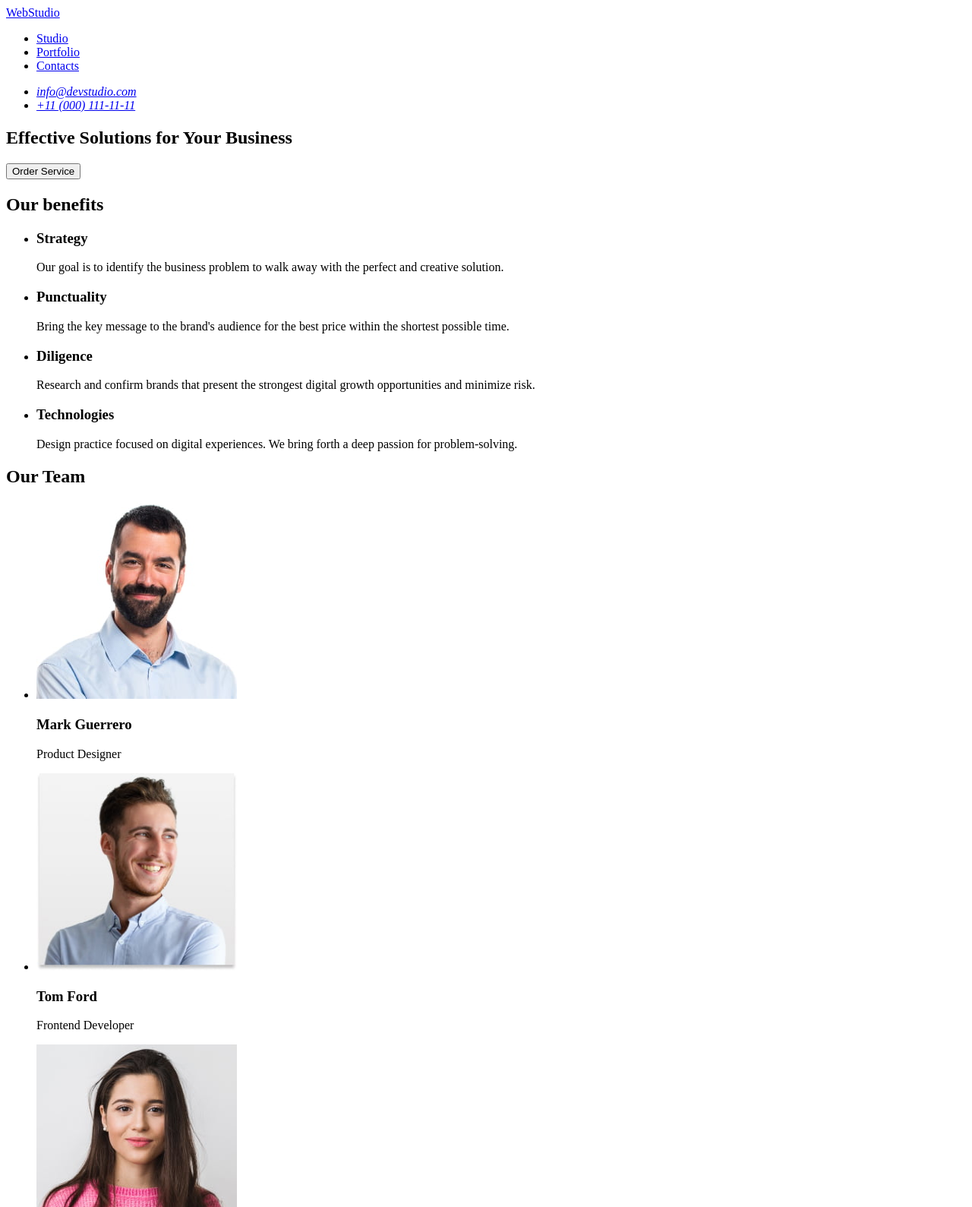
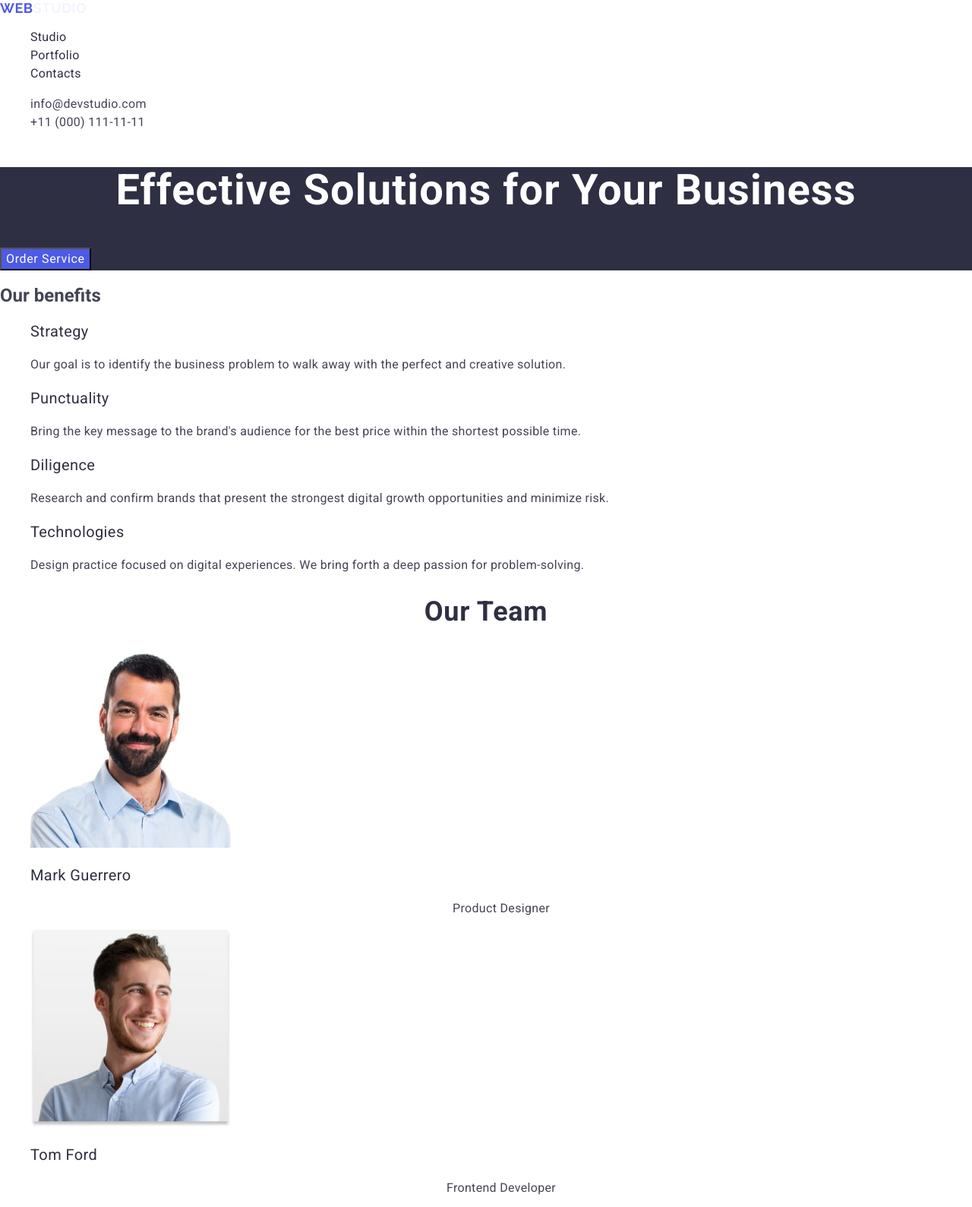
Before and after one commit to diannakazarian/goit-markup-hm-02, a plain HTML site: page index.html in a window 1280 px wide. Shown: the top 1589 px of the page at 76% size. Drawn offline with nearby package versions, Linux system fonts and the light colour scheme.

Commit message:
add markup

```diff
--- /dev/null
+++ b/css/styles.css
@@ -0,0 +1,132 @@
+/* common styles */
+ul,
+ol {
+  list-style-type: none;
+}
+
+a {
+  text-decoration: none;
+}
+button {
+  cursor: pointer;
+}
+body {
+  font-family: "Roboto", sans-serif;
+  color: #434455;
+  background: #fff;
+}
+/* header styles */
+.page-logo {
+  font-family: "Raleway", sans-serif;
+  font-weight: 700;
+  font-size: 18px;
+  line-height: 1.17;
+  letter-spacing: 0.03em;
+  text-transform: uppercase;
+  color: #4d5ae5;
+}
+.page-logo .logo-header,
+.logo-part {
+  color: #2e2f42;
+}
+.page-logo .logo-footer,
+.logo-part {
+  color: #f4f4fd;
+}
+
+.menu-link {
+  font-weight: 500;
+  font-size: 16px;
+  line-height: 1.5;
+  letter-spacing: 0.02em;
+  color: #2e2f42;
+}
+
+.contacts {
+  font-style: normal;
+}
+.contacts-link {
+  font-size: 16px;
+  line-height: 1.5;
+  letter-spacing: 0.02em;
+  color: #434455;
+}
+.menu-link:hover,
+.menu-link:focus,
+.contacts-link:hover,
+.contacts-link:focus {
+  color: #404bbf;
+}
+.main-title {
+  font-weight: 700;
+  font-size: 56px;
+  line-height: 1.07143;
+  letter-spacing: 0.02em;
+  text-align: center;
+  color: #ffffff;
+}
+.main {
+  background-color: #2e2f42;
+}
+.order-servise-btn {
+  font-weight: 500;
+  font-size: 16px;
+  line-height: 1.5;
+  letter-spacing: 0.04em;
+  color: #ffffff;
+  background-color: #4d5ae5;
+}
+.benefits-list-title {
+  font-weight: 500;
+  font-size: 20px;
+  line-height: 1.2;
+  letter-spacing: 0.02em;
+  color: #2e2f42;
+}
+.benefits-list-text {
+  font-weight: 400;
+  font-size: 16px;
+  line-height: 1.5;
+  letter-spacing: 0.02em;
+  color: #434455;
+}
+.title {
+  font-weight: 700;
+  font-size: 36px;
+  line-height: 1.11;
+  letter-spacing: 0.02em;
+  text-align: center;
+  color: #2e2f42;
+}
+.title-name,
+.portfolio-name {
+  font-weight: 500;
+  font-size: 20px;
+  line-height: 1.2;
+  letter-spacing: 0.02em;
+
+  color: #2e2f42;
+}
+.main-title {
+  text-align: center;
+}
+.team-text,
+.portfilio-text {
+  font-weight: 400;
+  font-size: 16px;
+  line-height: 1.5;
+  letter-spacing: 0.02em;
+}
+.team-text {
+  text-align: center;
+}
+.page-footer {
+  background: #2e2f42;
+}
+.text-footer {
+  font-weight: 400;
+  font-size: 16px;
+  line-height: 1.5;
+  letter-spacing: 0.02em;
+  color: #f4f4fd;
+}
--- a/index.html
+++ b/index.html
@@ -4,115 +4,218 @@
     <meta charset="UTF-8" />
     <meta name="viewport" content="width=device-width, initial-scale=1.0" />
     <title>Web Studio</title>
+
+    <link rel="preconnect" href="https://fonts.googleapis.com" />
+    <link rel="preconnect" href="https://fonts.gstatic.com" crossorigin />
+    <link
+      href="https://fonts.googleapis.com/css2?family=Raleway:wght@700&family=Roboto:ital,wght@0,400;0,700;1,900&display=swap"
+      rel="stylesheet"
+    />
+    <link
+      rel="stylesheet"
+      href="https://cdnjs.cloudflare.com/ajax/libs/modern-normalize/3.0.1/modern-normalize.min.css"
+    />
+    <link rel="stylesheet" href="css/styles.css" />
   </head>
   <body>
     <!-- page header -->
-    <header>
-      <nav>
-        <a href="./index.html">WebStudio</a>
-        <ul>
-          <li><a href="#studio">Studio</a></li>
-          <li><a href="#portfolio">Portfolio</a></li>
-          <li><a href="#contacts">Contacts</a></li>
+    <header class="page-header">
+      <nav class="pade-nav">
+        <a class="page-logo logo-header" href="./index.html"
+          >Web<span class="logo-part">Studio</span></a
+        >
+        <ul class="menu">
+          <li class="menu-item">
+            <a class="menu-link" href="#studio">Studio</a>
+          </li>
+          <li class="menu-item">
+            <a class="menu-link" href="#portfolio">Portfolio</a>
+          </li>
+          <li class="menu-item">
+            <a class="menu-link" href="#contacts">Contacts</a>
+          </li>
         </ul>
       </nav>
-      <address>
-        <ul>
-          <li><a href="mailto:info@devstudio.com">info@devstudio.com</a></li>
-          <li><a href="tel:+110001111111">+11 (000) 111-11-11</a></li>
+      <address class="contacts">
+        <ul class="contacts-list">
+          <li class="contacts-item">
+            <a class="contacts-link" href="mailto:info@devstud .com"
+              >info@devstudio.com</a
+            >
+          </li>
+          <li class="contacts-item">
+            <a class="contacts-link" href="tel:+110001111111"
+              >+11 (000) 111-11-11</a
+            >
+          </li>
         </ul>
       </address>
     </header>
     <main>
       <!-- section hero -->
-      <section>
-        <h1>Effective Solutions for Your Business</h1>
-        <button type="button">Order Service</button>
+      <section class="main">
+        <h1 class="main-title">Effective Solutions for Your Business</h1>
+        <button class="order-servise-btn" type="button">Order Service</button>
       </section>
       <!-- our  benefits -->
-      <section id="studio">
+
       <h2>Our benefits</h2>
-        <ul>
-          <li>
-            <h3>Strategy</h3>
-            <p>
+      <ul class="benefits-list">
+        <li class="benefits-list-item">
+          <h3 class="benefits-list-title">Strategy</h3>
+          <p class="benefits-list-text">
             Our goal is to identify the business problem to walk away with the
             perfect and creative solution.
           </p>
         </li>
-          <li>
-            <h3>Punctuality</h3>
-            <p>
+        <li class="benefits-list-item">
+          <h3 class="benefits-list-title">Punctuality</h3>
+          <p class="benefits-list-text">
             Bring the key message to the brand's audience for the best price
             within the shortest possible time.
           </p>
         </li>
-          <li>
-            <h3>Diligence</h3>
-            <p>
+        <li class="benefits-list-item">
+          <h3 class="benefits-list-title">Diligence</h3>
+          <p class="benefits-list-text">
             Research and confirm brands that present the strongest digital
             growth opportunities and minimize risk.
           </p>
         </li>
-          <li>
-            <h3>Technologies</h3>
-            <p>
+        <li class="benefits-list-item">
+          <h3 class="benefits-list-title">Technologies</h3>
+          <p class="benefits-list-text">
             Design practice focused on digital experiences. We bring forth a
             deep passion for problem-solving.
           </p>
         </li>
       </ul>
-      </section>
-      <!-- our team -->
-      <section id="portfolio">
-        <h2>Our Team</h2>
-        <ul>
-          <li>
+
+      <!-- Our Team -->
+      <h2 class="title">Our Team</h2>
+      <ul class="team-list">
+        <li class="team-list-item">
           <img
+            class="team-list-img"
             src="./images/our-team/mark-guerrero.jpg"
             alt="Mark Guerrero avatar"
             width="264"
             height="260"
           />
-            <h3>Mark Guerrero</h3>
-            <p>Product Designer</p>
+          <h3 class="title-name">Mark Guerrero</h3>
+          <p class="team-text">Product Designer</p>
         </li>
-          <li>
+        <li class="team-list-item">
           <img
+            class="team-list-img"
             src="./images/our-team/tom-ford.jpg"
             alt="Tom Ford avatar"
             width="264"
             height="260"
           />
-            <h3>Tom Ford</h3>
-            <p>Frontend Developer</p>
+          <h3 class="title-name">Tom Ford</h3>
+          <p class="team-text">Frontend Developer</p>
         </li>
-          <li>
+        <li class="team-list-item">
           <img
+            class="team-list-img"
             src="./images/our-team/camila-garcia.jpg"
             alt="Camila-Garcia avatar"
             width="264"
             height="260"
           />
-            <h3>Camila Garcia</h3>
-            <p>Marketing</p>
+          <h3 class="title-name">Camila Garcia</h3>
+          <p class="team-text">Marketing</p>
         </li>
-          <li>
+        <li class="team-list-item">
           <img
+            class="team-list-img"
             src="./images/our-team/daniel-wilson.jpg"
             alt="Daniel Wilson avatar"
             width="264"
             height="260"
           />
-            <h3>Daniel Wilson</h3>
-            <p>UI Designer</p>
+          <h3 class="title-name">Daniel Wilson</h3>
+          <p class="team-text">UI Designer</p>
         </li>
       </ul>
-      </section>
+
+      <!-- Our Portfolio -->
+      <h2 class="title">Our Portfolio</h2>
+      <ul class="portfolio-list">
+        <li class="portfolio-list-item">
+          <img
+            src="./images/our-portfolio/banking-app.jpg"
+            alt="Banking App"
+            width="360"
+            height="300"
+          />
+          <h3 class="portfolio-name">Banking App</h3>
+          <p class="portfilio-text">App</p>
+        </li>
+        <li class="portfolio-list-item">
+          <img
+            class="portfilio-img"
+            src="./images/our-portfolio/taxi-service.jpg"
+            alt="Cashless payment"
+            width="360"
+            height="300"
+          />
+          <h3 class="portfolio-name">Cashless Payment</h3>
+          <p class="portfilio-text">Marketing</p>
+        </li>
+        <li class="portfolio-list-itext">
+          <img
+            class="portfilio-img"
+            src="./images/our-portfolio/meditation-app.jpg"
+            alt="Meditation app"
+            width="360"
+            height="300"
+          />
+          <h3 class="portfolio-name">Meditation App</h3>
+          <p class="portfilio-text">App</p>
+        </li>
+        <li class="portfolio-list-item">
+          <img
+            class="portfilio-img"
+            src="./images/our-portfolio/online-courses.jpg"
+            alt="Taxi service"
+            width="360"
+            height="300"
+          />
+          <h3 class="portfolio-name">Taxi Service</h3>
+          <p class="portfilio-text">Marketing</p>
+        </li>
+
+        <li class="portfolio-list-item">
+          <img
+            class="portfilio-img"
+            src="./images/our-portfolio/screen-illustrations.jpg"
+            alt="Screen illustrations"
+            width="360"
+            height="300"
+          />
+          <h3 class="portfolio-name">Screen Illustrations</h3>
+          <p class="portfilio-text">Design</p>
+        </li>
+        <li class="portfolio-list-item">
+          <img
+            class="portfilio-img"
+            src="./images/our-portfolio/taxi-service.jpg"
+            alt="Online courses"
+            width="360"
+            height="300"
+          />
+          <h3 class="portfolio-name">Online Courses</h3>
+          <p class="portfilio-text">Marketing</p>
+        </li>
+      </ul>
     </main>
-    <footer>
-      <a href="./index.html">WebStudio</a>
-      <p>
+    <footer class="page-footer">
+      <a class="page-logo logo-footer" href="./index.html"
+        >Web<span class="logo-part">Studio</span></a
+      >
+      <p class="text-footer">
         Increase the flow of customers and sales for your business with digital
         marketing & growth solutions.
       </p>
```
Also changed, not shown: images/our-portfolio/banking-app.jpg (added), images/our-portfolio/cashless-payment.jpg (added), images/our-portfolio/meditation-app.jpg (added), images/our-portfolio/online-courses.jpg (added), images/our-portfolio/screen-illustrations.jpg (added), images/our-portfolio/taxi-service.jpg (added), 3 other files. Lines whose indentation alone changed are shown as unchanged.
